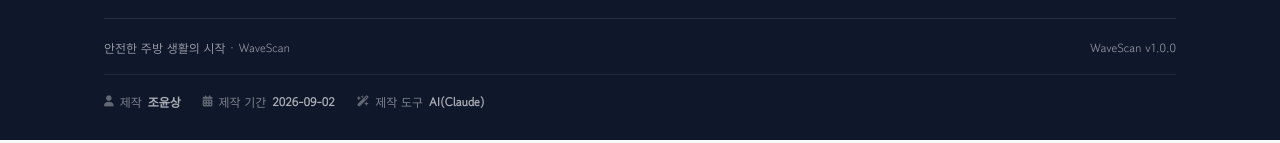
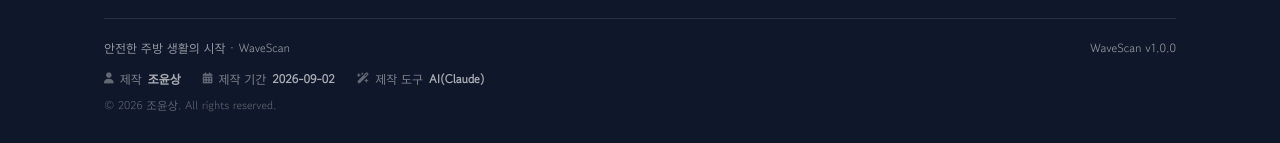
Before and after one commit to younsang5122/wavescan-landing, a plain HTML site: page wavescan-landing.html in a window 1280 px wide. Shown: the part 4323-4466 px from the top of the page. Drawn offline with Linux system fonts and the light colour scheme.

Commit message:
Add files via upload

```diff
--- a/wavescan-landing.html
+++ b/wavescan-landing.html
@@ -441,12 +441,16 @@
   .foot-bottom{padding-top:20px;font-size:12px;display:flex;justify-content:space-between;flex-wrap:wrap;gap:8px}
   .foot-credits{
     display:flex;gap:22px;flex-wrap:wrap;
-    padding-top:18px;margin-top:18px;border-top:1px solid rgba(255,255,255,.08);
+    margin-top:14px;
     font-size:12px;color:rgba(255,255,255,.45);
   }
   .foot-credits span{display:flex;gap:6px;align-items:center}
   .foot-credits i{font-size:11px;color:rgba(255,255,255,.35)}
   .foot-credits b{color:rgba(255,255,255,.65);font-weight:700}
+  .foot-copyright{
+    margin-top:10px;
+    font-size:11.5px;color:rgba(255,255,255,.32);
+  }
 
   /* ===== RESPONSIVE ===== */
   @media (max-width:900px){
@@ -752,6 +756,7 @@
       <span><i class="fa-solid fa-calendar-days"></i> 제작 기간 <b>2026-09-02</b></span>
       <span><i class="fa-solid fa-wand-magic-sparkles"></i> 제작 도구 <b>AI(Claude)</b></span>
     </div>
+    <div class="foot-copyright">© 2026 조윤상. All rights reserved.</div>
   </div>
 </footer>
 
```
